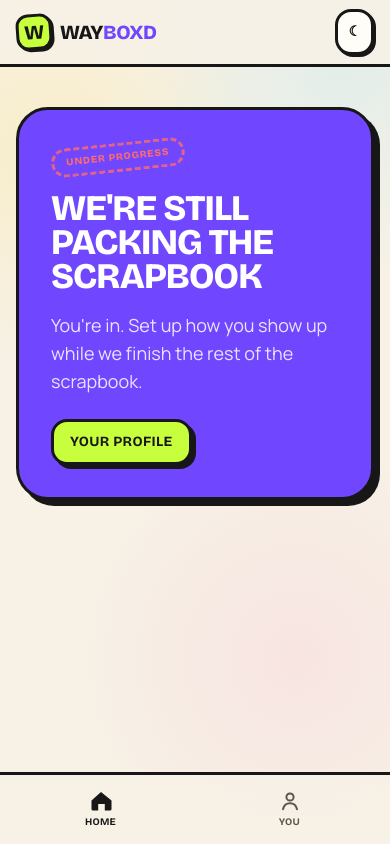
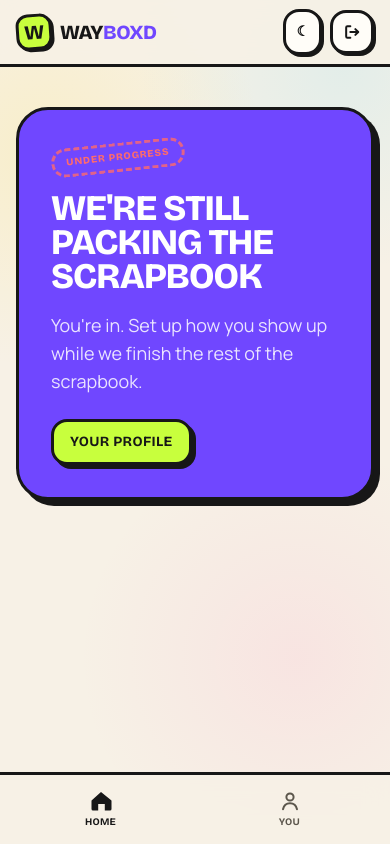
Before and after one commit to sanial2001/wayboxd, a Next.js app: page /home in a window 390 px wide. Built offline with nearby package versions, Linux system fonts and the light colour scheme; no server answers; sample sign-in values are in the browser's storage.

Commit message:
updated mobile view format

```diff
--- a/src/app/(frontend)/_components/layout/MobileNav.tsx
+++ b/src/app/(frontend)/_components/layout/MobileNav.tsx
@@ -24,7 +24,7 @@ export function MobileNav() {
     >
       <ul className="mx-auto grid max-w-lg grid-cols-2 gap-1 py-2">
         {items.map((item) => {
-          const active = isAppNavItemActive(item.id, pathname);
+          const active = isAppNavItemActive(item.id, pathname, username);
           const Icon = item.icon;
           return (
             <li key={item.id}>
--- a/src/app/(frontend)/_components/layout/SideNav.tsx
+++ b/src/app/(frontend)/_components/layout/SideNav.tsx
@@ -18,7 +18,7 @@ export function SideNav() {
   const username = session?.userDetails?.username;
   const profileHref = username ? `/profile/${username}` : '/settings/profile';
   const homeActive = isAppNavItemActive('home', pathname);
-  const profileActive = isAppNavItemActive('profile', pathname);
+  const profileActive = isAppNavItemActive('profile', pathname, username);
 
   return (
     <aside className="sticky top-0 hidden h-dvh w-[72px] shrink-0 flex-col items-center border-r border-border/80 bg-paper py-6 lg:flex">
@@ -50,17 +50,17 @@ export function SideNav() {
           </li>
         </ul>
 
-        <div className="mt-auto flex flex-col items-center gap-4">
-          <ThemeToggle className="border-transparent bg-transparent p-2 shadow-none hover:translate-y-0 hover:bg-surface-2" />
+        <div className="mt-auto flex shrink-0 flex-col items-center gap-2 pb-1">
           <button
             type="button"
             onClick={() => signOut({ callbackUrl: '/' })}
             aria-label="Sign out"
             title="Sign out"
-            className="flex h-11 w-11 items-center justify-center rounded-xl text-muted transition hover:bg-surface-2 hover:text-ink"
+            className="flex h-11 w-11 items-center justify-center rounded-xl text-ink transition hover:bg-surface-2"
           >
             <SignOutNavIcon className="h-6 w-6" />
           </button>
+          <ThemeToggle className="border-transparent bg-transparent p-2 shadow-none hover:translate-y-0 hover:bg-surface-2" />
         </div>
       </nav>
     </aside>
--- a/src/app/(frontend)/_components/layout/SiteHeader.tsx
+++ b/src/app/(frontend)/_components/layout/SiteHeader.tsx
@@ -1,6 +1,7 @@
 'use client';
 
-import { useSession } from 'next-auth/react';
+import { signOut, useSession } from 'next-auth/react';
+import { SignOutNavIcon } from '@/components/layout/app-nav';
 import { Logo } from '@/components/layout/Logo';
 import { ThemeToggle } from '@/components/theme/ThemeToggle';
 import { Container } from '@/components/ui/Container';
@@ -13,7 +14,20 @@ export function SiteHeader() {
     <header className="sticky top-0 z-40 border-b-[3px] border-border bg-paper/90 backdrop-blur-md lg:hidden">
       <Container className="flex h-16 items-center justify-between gap-4">
         <Logo href={authenticated ? '/home' : '/'} />
-        <ThemeToggle />
+        <div className="flex items-center gap-2">
+          <ThemeToggle />
+          {authenticated ? (
+            <button
+              type="button"
+              onClick={() => signOut({ callbackUrl: '/' })}
+              aria-label="Sign out"
+              title="Sign out"
+              className="inline-flex h-11 w-11 items-center justify-center rounded-2xl border-[3px] border-border bg-surface text-ink shadow-chunky-sm transition hover:bg-surface-2"
+            >
+              <SignOutNavIcon className="h-5 w-5" />
+            </button>
+          ) : null}
+        </div>
       </Container>
     </header>
   );
--- a/src/app/(frontend)/_components/layout/app-nav.tsx
+++ b/src/app/(frontend)/_components/layout/app-nav.tsx
@@ -6,11 +6,21 @@ export type AppNavIconProps = {
   filled?: boolean;
 };
 
-export function isAppNavItemActive(id: AppNavItemId, pathname: string): boolean {
+export function isAppNavItemActive(id: AppNavItemId, pathname: string, username?: string): boolean {
   if (id === 'home') {
     return pathname === '/home';
   }
-  return pathname.startsWith('/profile/') || pathname.startsWith('/settings/profile');
+
+  if (pathname === '/settings/profile' || pathname.startsWith('/settings/profile/')) {
+    return true;
+  }
+
+  if (!username) {
+    return false;
+  }
+
+  const ownProfilePath = `/profile/${username}`;
+  return pathname === ownProfilePath || pathname.startsWith(`${ownProfilePath}/`);
 }
 
 export function HomeNavIcon({ className, filled = false }: AppNavIconProps) {
```
